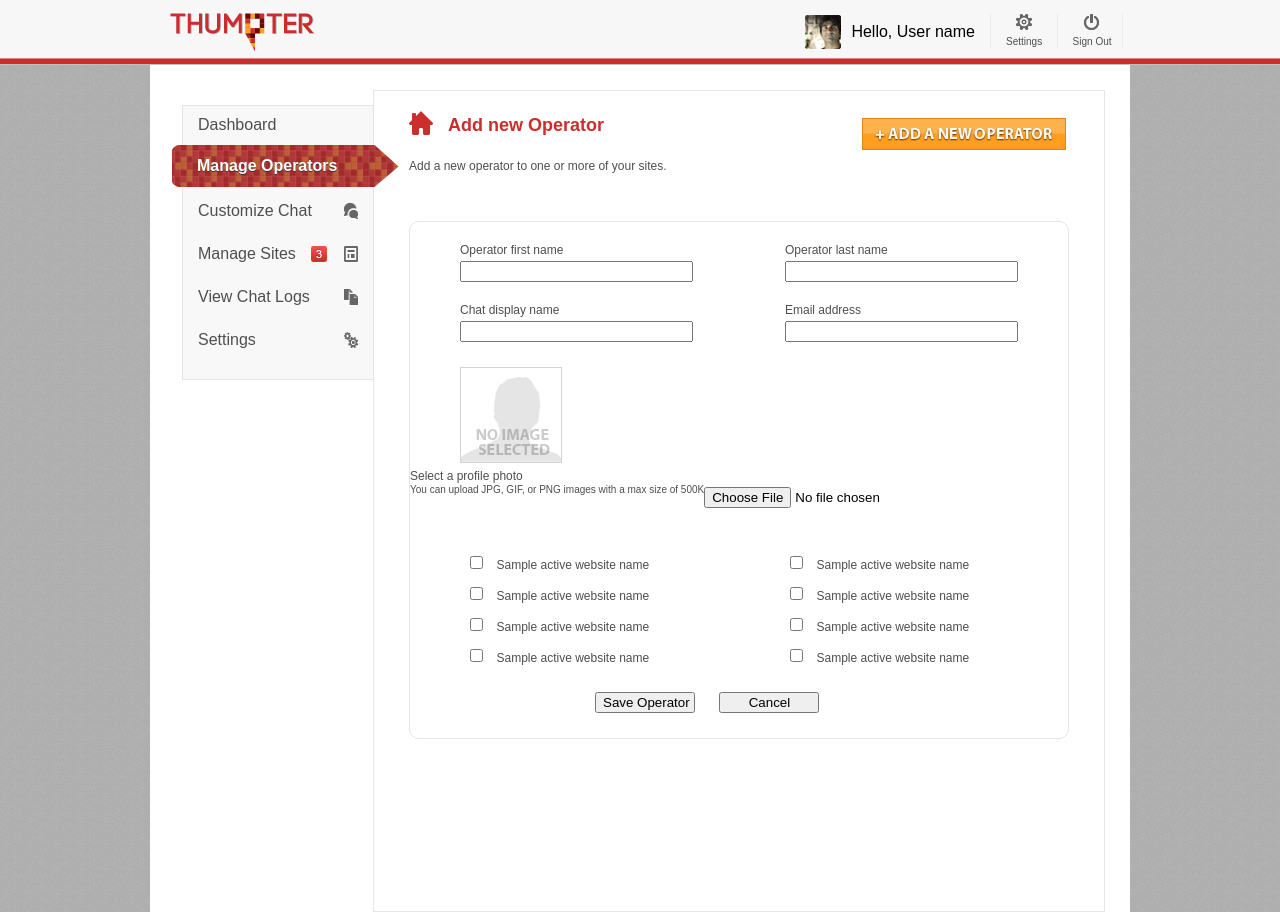
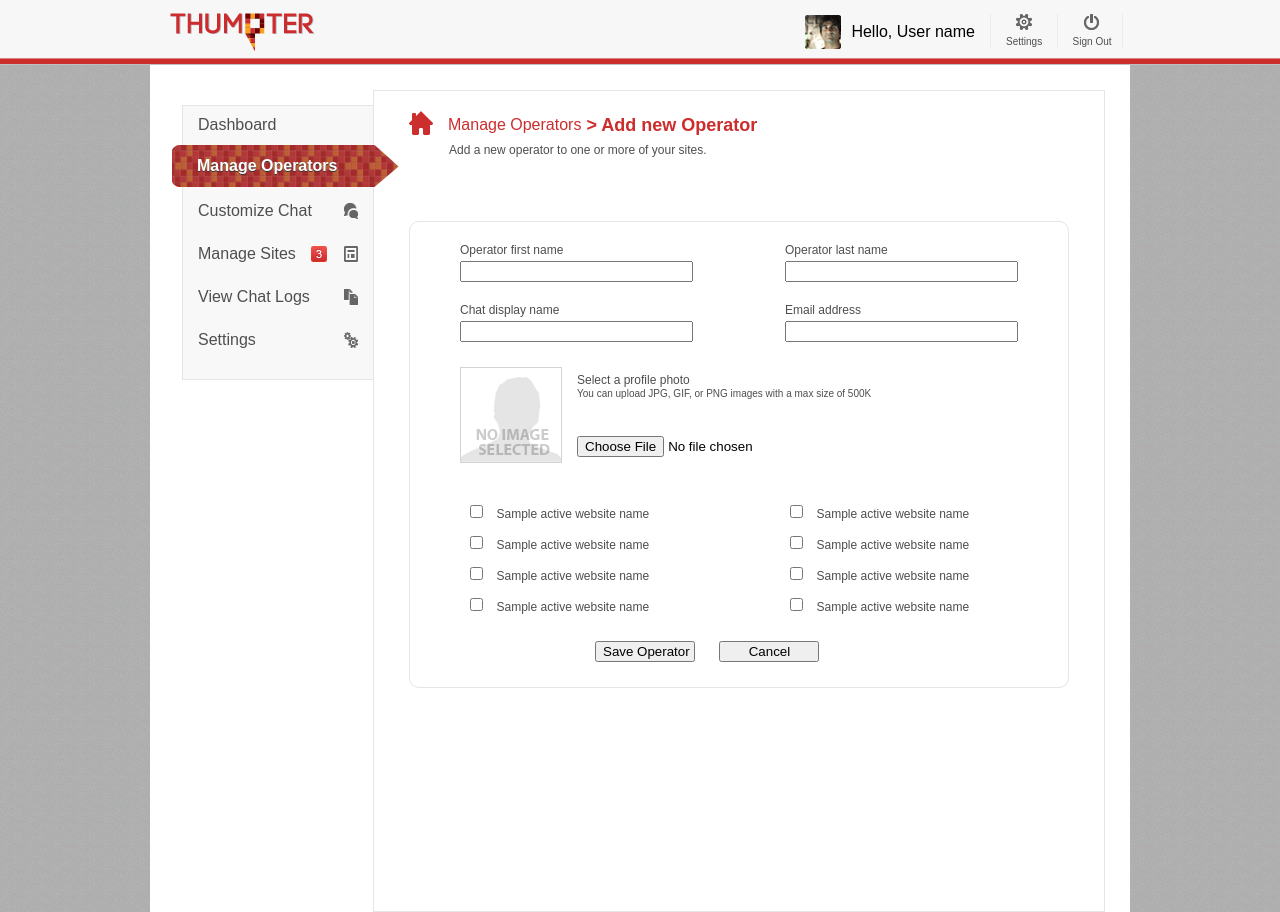
Before and after one commit to jd-uchima/Thumpter, a plain HTML site: page add_new_operator.html in a window 1280 px wide. Shown: the top 912 px of the page. Drawn offline with Linux system fonts and the light colour scheme.

Commit message:
Final touches on 'add new op' screen.
Cleaned up some code and added bread crumb navigation back to main
operators screen

```diff
--- a/add_new_operator.html
+++ b/add_new_operator.html
@@ -73,10 +73,9 @@
 			<div id="manage_operators">
 
 				<div id="section_header">
-					<img src="images/home_icon.gif"><h2>Add new Operator</h2>
+					<img src="images/home_icon.gif"><a class="breadcrumb" href="#">Manage Operators</a><h2 class="crumb_heading"> &nbsp;> Add new Operator</h2>
 					<p class="subhead">Add a new operator to one or more of your sites.</p>
 
-					<a href="#" class="add_new_operator">Add a new operator</a>
 				</div><!end header area for sub sections>
 
 				<form id="add_new_op_form" action="#" method="post">
@@ -107,7 +106,7 @@
 							<label for="profile_pic">Select a profile photo</label>
 							<span class="helper_text">You can upload JPG, GIF, or PNG images with a max size of 500K</span>
 							<input type="hidden" name="MAX_FILE_SIZE" value="500" />
-							<input type="file" name="uploadField" />
+							<input type="file" name="profile_pic" />
 						</div><!end upload display>
 
 					</div><!end upload area>
--- a/styles.css
+++ b/styles.css
@@ -67,7 +67,8 @@ body {
 
 #mainlogo {
 	margin-top: 12px;
-	margin-left: 20px
+	margin-left: 20px;
+	float: left;
 }
 
 .wrapper {
@@ -130,7 +131,21 @@ h2 {
 	font-size: 18px;
 	color: #cc2d2d;
 	padding: 10px;
-	margin-bottom: 20px;
+	margin-bottom: 10px;
+}
+
+h2.crumb_heading {
+	padding: 0px;
+	line-height: 18px;
+	padding-top: 5px;
+}
+
+a.breadcrumb {
+	float: left;
+	line-height: 18px;
+	font-size: 16px;
+	color: #cc2d2d;
+	padding-top: 5px;
 }
 
 
@@ -333,6 +348,7 @@ input {
 .upload_display {
 	float: left;
 	margin-top: 10px;
+	width: 400px;
 }
 
 .upload_display input:hover {
@@ -549,6 +565,7 @@ p.subhead {
 	width: 300px;
 	line-height: 12px;
 	float: left;
+	margin-left: 40px;
 }
 
 #section_header {
```
